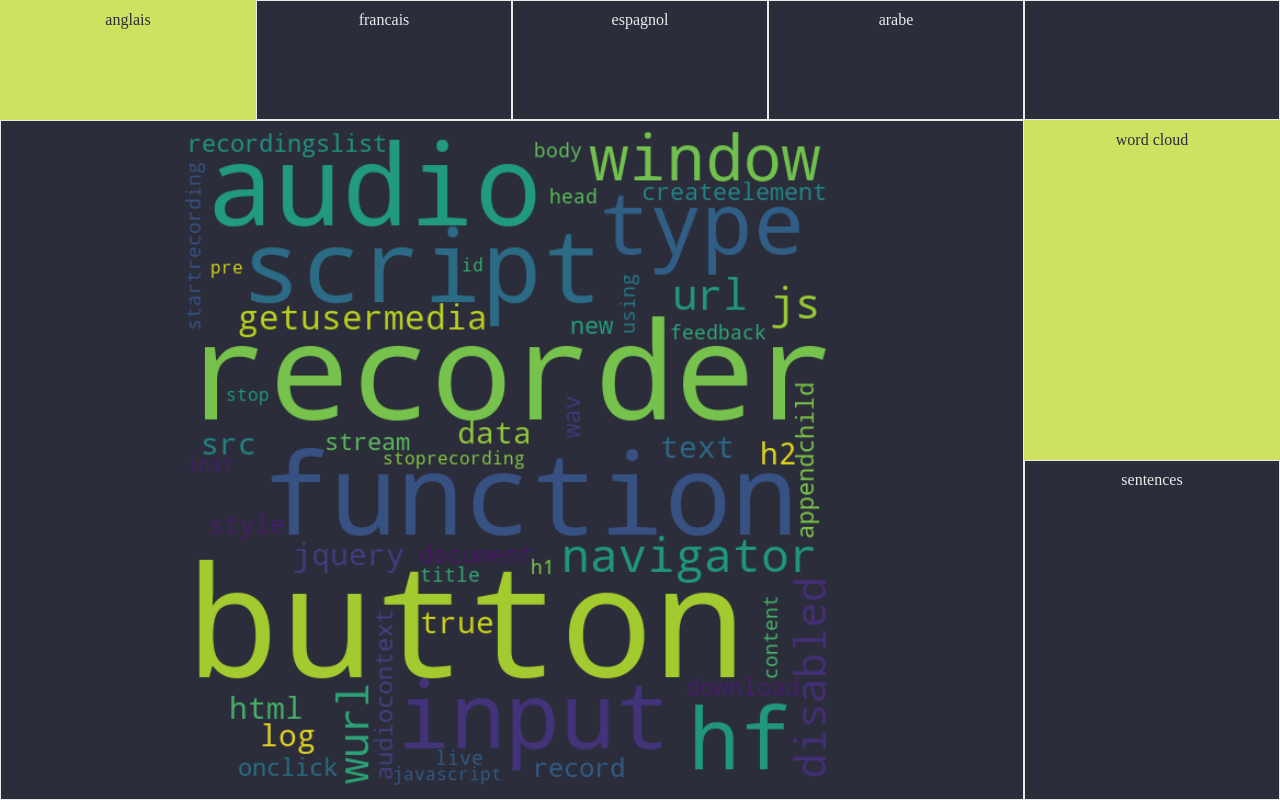
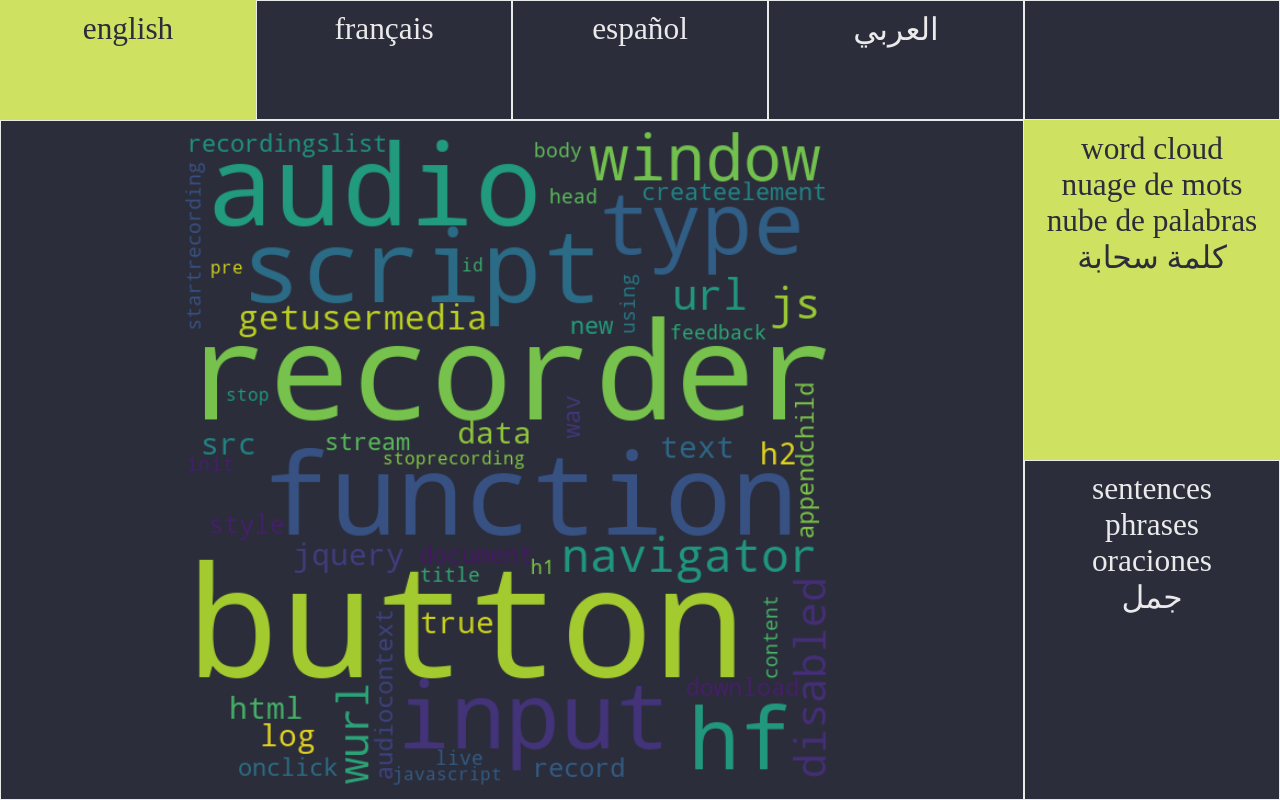
Before and after one commit to MaximeTouze/multilingOEG22BDD, a Flask app: page /view in a window 1280 px wide. Run offline with Flask 2, Linux system fonts and the light colour scheme; parts of the project's set-up code (start-up, migrations or seed data) failed here and were passed over.

Commit message:
début refonte UX UI

```diff
--- a/app.py
+++ b/app.py
@@ -18,6 +18,20 @@ app.debug = True
 
 
 #app.run(ssl_context="adhoc")
+
+## Welcome page ::
+
+@app.route('/')
+def root():
+    return render_template('index.html')
+
+
+## Welcome page ::
+
+@app.route('/tutorial')
+def tutorial():
+    return render_template('tutorial.html')
+
 
 ## The app's html view ::
 
--- a/static/css/common.css
+++ b/static/css/common.css
@@ -5,13 +5,11 @@
 
 html, body  {
   height:100%;
-}
-
-div.cell {
-  padding: 10px;
+  font-size: 140%;
 }
 
 div.basic_color_cell  {
+  padding: 10px;
   background: #2C2D3A;
   border: 1px solid white;
   color: white;
@@ -21,12 +19,13 @@ div.basic_color_cell  {
 }
 
 div.selected_color_cell  {
+  padding: 10px;
   background: #E1F566;
   border: 1px solid #E1F566;
   color: #2C2D3A;
   opacity: 0.9;
-
-    text-align: center;
+  vertical-align: center;
+  text-align: center;
 }
 
 .grid-container{
--- a/templates/view.html
+++ b/templates/view.html
@@ -21,41 +21,47 @@
       <div id="grid-column-languages-selection">
         <div id="eng-button" class="cell selected_color_cell"
           onclick="LanguagesButtonsFunction(ENGLISH)">
-          anglais
+          english
         </div>
 
-        <div id="fr-button" class="cell basic_color_cell"
+        <div id="fr-button" class="basic_color_cell"
           onclick="LanguagesButtonsFunction(FRENCH)">
-          francais
+          français
         </div>
 
-        <div id="esp-button" class="cell basic_color_cell"
+        <div id="esp-button" class="basic_color_cell"
           onclick="LanguagesButtonsFunction(SPANISH)">
-          espagnol
+          español
         </div>
 
-        <div id="ara-button" class="cell basic_color_cell"
+        <div id="ara-button" class="basic_color_cell"
           onclick="LanguagesButtonsFunction(ARABIAN)">
-          arabe
+          العربي
         </div>
 
-        <div id="settings-button" class="cell basic_color_cell"
+        <div id="settings-button" class="basic_color_cell"
           onclick="LanguagesButtonsFunction('settings')">
         </div>
       </div>
       <div id="grid-column-display">
-        <div id="displayPanel" class="cell basic_color_cell view-display">
+        <div id="displayPanel" class="basic_color_cell view-display">
         </div>
 
         <div id="grid-column-display-selection">
-          <div id="word_cloud-button" class="cell selected_color_cell"
+          <div id="word_cloud-button" class="selected_color_cell"
             onclick="DisplaysButtonsFunction(WORD_CLOUD)">
             word cloud
+            <br/> nuage de mots
+            <br/> nube de palabras
+            <br/> كلمة سحابة
           </div>
 
-          <div id="sentences-button" class="cell basic_color_cell"
+          <div id="sentences-button" class="basic_color_cell"
             onclick="DisplaysButtonsFunction(SENTENCES)">
             sentences
+            <br/> phrases
+            <br/> oraciones
+            <br/> جمل
           </div>
         </div>
       </div>
```
Also changed, not shown: templates/index.html (added, +16 -0 lines), templates/tutorial.html (added, +11 -0 lines), static/exposed/tutorial.png (added).
